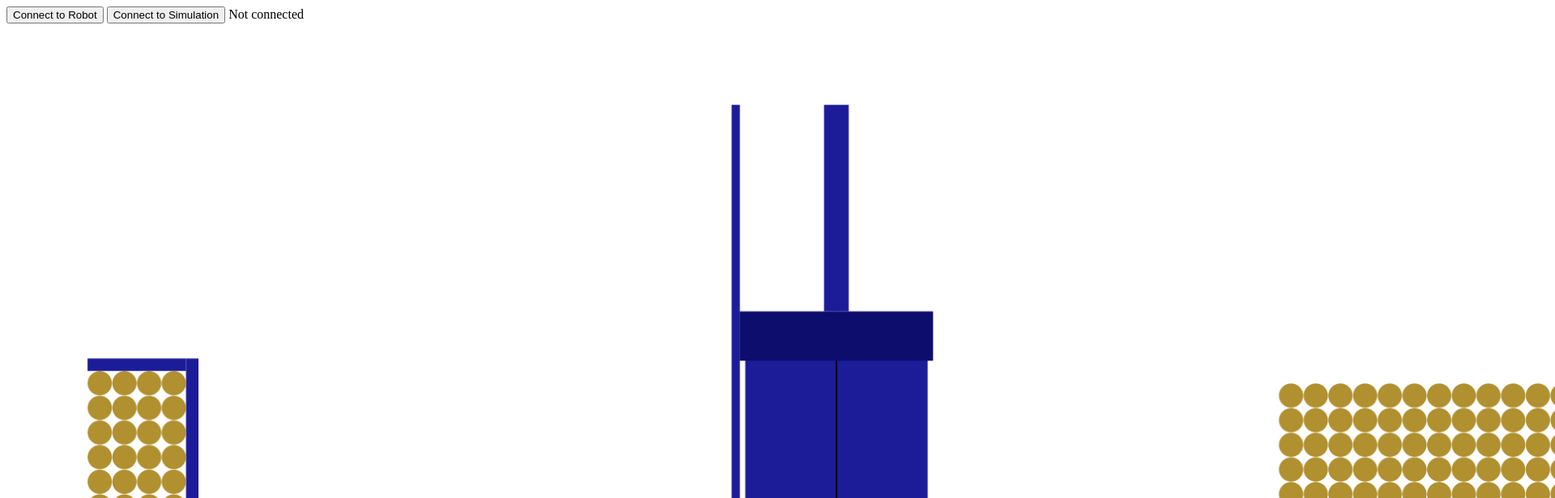
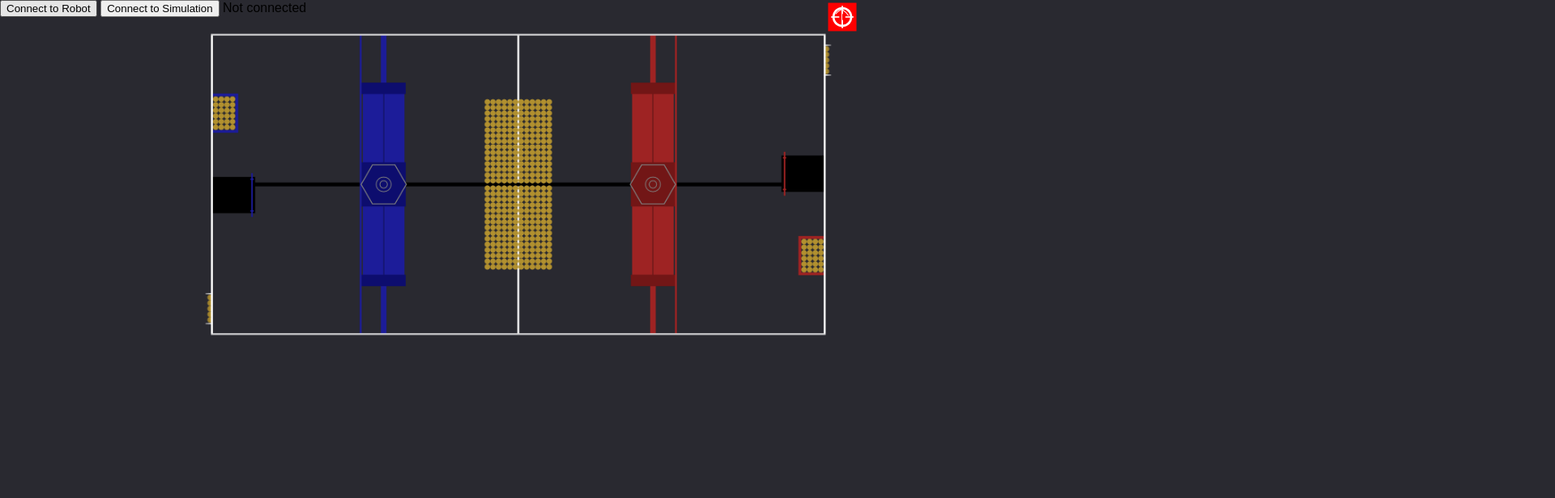
Before and after one commit to CyrusW6814/Ellipse-6814-Custom-Dashboard, a plain HTML site: page src/main/resources/Index.html in a window 1280 px wide. Shown: the top 616 px of the page at 81% size, 1920 px wide, since content can reach past the window. Drawn offline with Linux system fonts and the light colour scheme.

Commit message:
Basic fixes

```diff
--- a/src/main/resources/Index.html
+++ b/src/main/resources/Index.html
@@ -2,7 +2,7 @@
 <html>
 <head>
   <title>Ellashboard 2026</title>
-  <link rel="stylesheet" href="styles.css">
+  <link rel="stylesheet" href="css.css">
 </head>
 <body>
 
--- a/src/main/resources/css.css
+++ b/src/main/resources/css.css
@@ -14,9 +14,15 @@ body {
   width: 100%;
 }
 
-#robot, #target {
+#robot {
   position: absolute;
-  width: 50px;
+  width: 35px;
+  transform: translate(-50%, -50%);
+}
+
+#target {
+  position: absolute;
+  width: 35px;
   transform: translate(-50%, -50%);
 }
 
```
Also changed, not shown: 2 other files.
